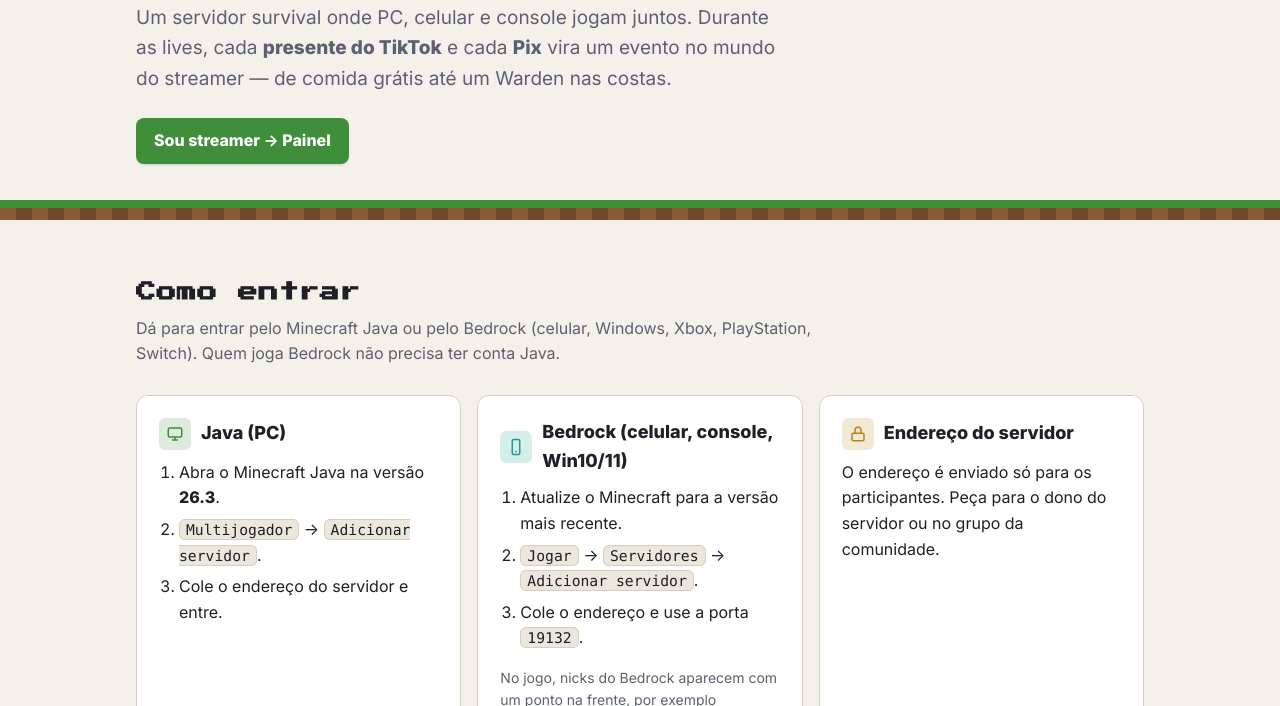
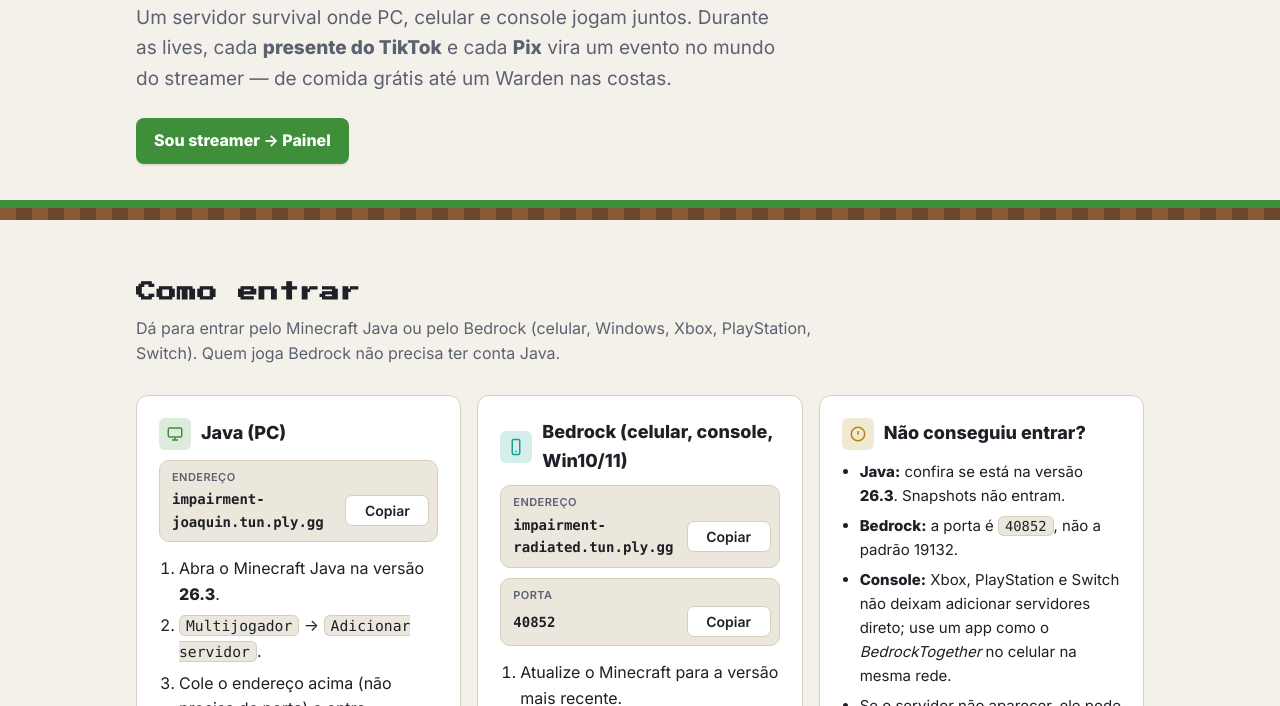
Before and after one commit to LordDarkSpy/servidor-mine, a plain HTML site: page index.html in a window 1280 px wide. Shown: the part 246-952 px from the top of the page. Drawn offline with Linux system fonts and the light colour scheme; no server answers.

Commit message:
Como entrar: endereços do servidor (Java e Bedrock) com botão de copiar
Co-Authored-By: Claude Opus 5.5 <noreply@anthropic.com>

```diff
--- a/index.html
+++ b/index.html
@@ -87,6 +87,24 @@
     }
     .note { margin-top: 16px; font-size: 14px; color: var(--muted); }
 
+    /* endereço com botão de copiar */
+    .addr {
+      display: grid; grid-template-columns: minmax(0, 1fr) auto; align-items: center; gap: 2px 10px;
+      background: var(--surface-2); border: 1px solid var(--border); border-radius: 10px;
+      padding: 8px 8px 8px 12px; margin-bottom: 10px;
+    }
+    .addr-label { grid-column: 1 / -1; font-size: 11px; font-weight: 600; color: var(--muted); text-transform: uppercase; letter-spacing: .04em; }
+    .addr code { background: none; border: 0; padding: 0; font-size: 14px; font-weight: 600; overflow-wrap: anywhere; }
+    .copy {
+      font: 600 14px Inter, system-ui, sans-serif; color: var(--text); background: var(--surface);
+      border: 1px solid var(--border); border-radius: 7px; padding: 6px 12px; cursor: pointer; min-width: 84px;
+    }
+    .copy:hover { border-color: var(--grass); }
+    .copy:focus-visible { outline: 2px solid var(--grass); outline-offset: 2px; }
+    .copy.done { color: var(--grass); border-color: var(--grass); }
+    .card .addr + ol { margin-top: 14px; }
+    .tips { margin: 0; padding-left: 18px; } .tips li { margin: 6px 0; font-size: 15px; }
+
     /* fluxo */
     .flow { display: grid; gap: 12px; grid-template-columns: repeat(auto-fit, minmax(180px, 1fr)); counter-reset: step; }
     .step { background: var(--surface); border: 1px solid var(--border); border-radius: 12px; padding: 18px; position: relative; }
@@ -167,26 +185,46 @@
         <article class="card">
           <h3><span class="icon" style="background:color-mix(in srgb,var(--grass) 18%,transparent);color:var(--grass)">
             <svg viewBox="0 0 24 24" fill="none" stroke="currentColor" stroke-width="2"><rect x="3" y="4" width="18" height="12" rx="2"/><path d="M8 20h8M12 16v4"/></svg></span>Java (PC)</h3>
+          <div class="addr">
+            <span class="addr-label">Endereço</span>
+            <code>impairment-joaquin.tun.ply.gg</code>
+            <button type="button" class="copy" data-copy="impairment-joaquin.tun.ply.gg">Copiar</button>
+          </div>
           <ol>
             <li>Abra o Minecraft Java na versão <strong>26.3</strong>.</li>
             <li><span class="kbd">Multijogador</span> → <span class="kbd">Adicionar servidor</span>.</li>
-            <li>Cole o endereço do servidor e entre.</li>
+            <li>Cole o endereço acima (não precisa de porta) e entre.</li>
           </ol>
         </article>
         <article class="card">
           <h3><span class="icon" style="background:color-mix(in srgb,var(--pix) 18%,transparent);color:var(--pix)">
             <svg viewBox="0 0 24 24" fill="none" stroke="currentColor" stroke-width="2"><rect x="7" y="2" width="10" height="20" rx="2"/><path d="M11 18h2"/></svg></span>Bedrock (celular, console, Win10/11)</h3>
+          <div class="addr">
+            <span class="addr-label">Endereço</span>
+            <code>impairment-radiated.tun.ply.gg</code>
+            <button type="button" class="copy" data-copy="impairment-radiated.tun.ply.gg">Copiar</button>
+          </div>
+          <div class="addr">
+            <span class="addr-label">Porta</span>
+            <code>40852</code>
+            <button type="button" class="copy" data-copy="40852">Copiar</button>
+          </div>
           <ol>
             <li>Atualize o Minecraft para a versão mais recente.</li>
-            <li><span class="kbd">Jogar</span> → <span class="kbd">Servidores</span> → <span class="kbd">Adicionar servidor</span>.</li>
-            <li>Cole o endereço e use a porta <code>19132</code>.</li>
+            <li><span class="kbd">Jogar</span> → <span class="kbd">Servidores</span> → role até o fim → <span class="kbd">Adicionar servidor</span>.</li>
+            <li>Cole o endereço e a porta acima em campos separados.</li>
           </ol>
           <p class="note">No jogo, nicks do Bedrock aparecem com um ponto na frente, por exemplo <code>.Steve</code>.</p>
         </article>
         <article class="card">
           <h3><span class="icon" style="background:color-mix(in srgb,var(--gold) 18%,transparent);color:var(--gold)">
-            <svg viewBox="0 0 24 24" fill="none" stroke="currentColor" stroke-width="2"><rect x="4" y="11" width="16" height="10" rx="2"/><path d="M8 11V7a4 4 0 0 1 8 0v4"/></svg></span>Endereço do servidor</h3>
-          <p style="margin:0">O endereço é enviado só para os participantes. Peça para o dono do servidor ou no grupo da comunidade.</p>
+            <svg viewBox="0 0 24 24" fill="none" stroke="currentColor" stroke-width="2"><circle cx="12" cy="12" r="9"/><path d="M12 8v5M12 16.5v.5"/></svg></span>Não conseguiu entrar?</h3>
+          <ul class="tips">
+            <li><b>Java:</b> confira se está na versão <strong>26.3</strong>. Snapshots não entram.</li>
+            <li><b>Bedrock:</b> a porta é <code>40852</code>, não a padrão 19132.</li>
+            <li><b>Console:</b> Xbox, PlayStation e Switch não deixam adicionar servidores direto; use um app como o <em>BedrockTogether</em> no celular na mesma rede.</li>
+            <li>Se o servidor não aparecer, ele pode estar desligado. Pergunte no grupo.</li>
+          </ul>
         </article>
       </div>
     </div>
@@ -293,6 +331,22 @@
     });
   });
 </script>
+<script>
+  // Botões "Copiar" dos endereços (com alternativa para navegadores sem a API de área de transferência)
+  document.querySelectorAll(".copy").forEach((btn) => {
+    btn.addEventListener("click", async () => {
+      const value = btn.dataset.copy;
+      try {
+        await navigator.clipboard.writeText(value);
+      } catch {
+        const tmp = Object.assign(document.createElement("textarea"), { value });
+        document.body.append(tmp); tmp.select(); document.execCommand("copy"); tmp.remove();
+      }
+      btn.textContent = "Copiado!"; btn.classList.add("done");
+      setTimeout(() => { btn.textContent = "Copiar"; btn.classList.remove("done"); }, 1600);
+    });
+  });
+</script>
 <script type="module">
   // Tabela ao vivo: usa as faixas padrão atuais do servidor. Se ele estiver offline, fica a tabela fixa acima.
   import { Api } from "./assets/api.js";
```
